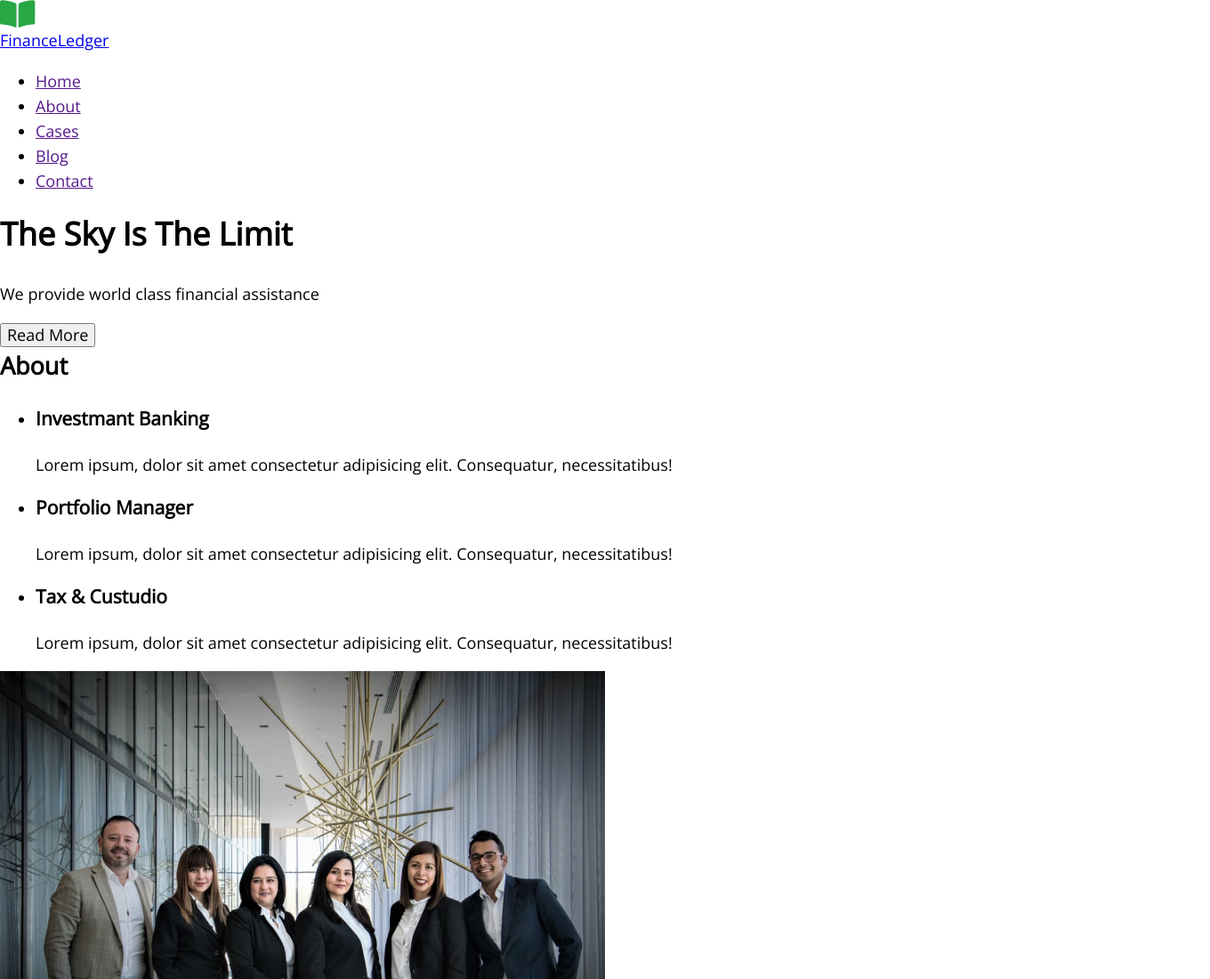
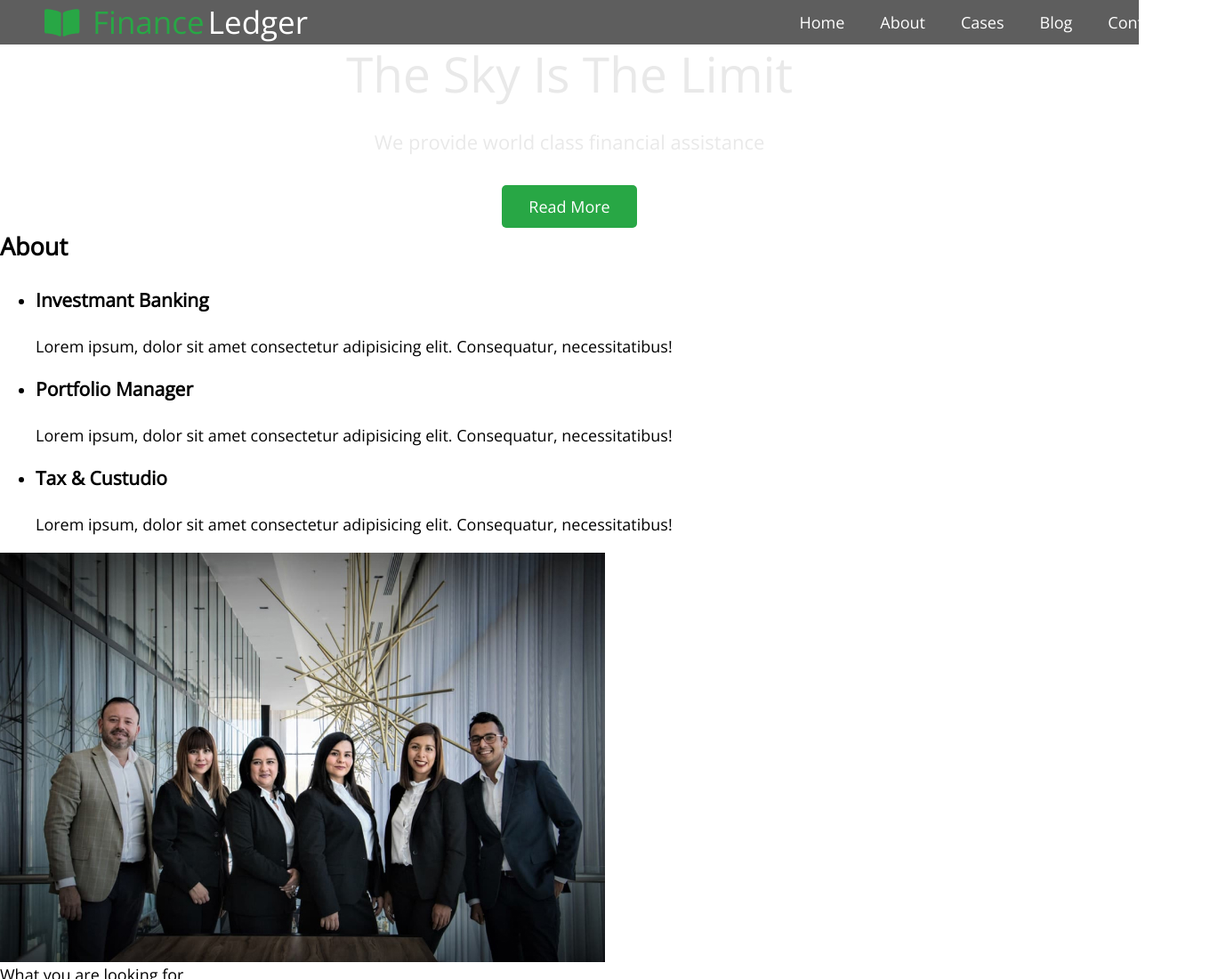
Before and after one commit to yukhymets/fson58-dreamteam, a plain HTML site: page index.html in a window 1280 px wide. Shown: the top 1100 px of the page at 89% size, 1360 px wide, since content can reach past the window. Drawn offline with nearby package versions, Linux system fonts and the light colour scheme.

Commit message:
add-hero

```diff
--- a/css/style.css
+++ b/css/style.css
@@ -4,6 +4,7 @@
   --primary-text-color: #333333;
   --secondary-text-color: #ffffff;
   --input-text-color: #808080;
+  --hero-text-color: #E9E9E9;
 
   --main-font-family: 'Open Sans', sans-serif;
 }
@@ -71,4 +72,96 @@ address {
   overflow: hidden;
 }
 
+.container{
+  width: 1360px;
+  padding: 0 50px;
+  margin-left: auto;
+  margin-right: auto;
+}
+
 /* header */
+
+.header{
+  background-color: #5E5E5E;
+}
+
+.logo{
+  font-size: 35px;
+  line-height: 1.21;
+  color: var(--secondary-text-color);
+  display: flex;
+  align-items: center;
+}
+
+.logo-img{
+  margin-right: 10px;
+}
+
+.accent{
+  color: var(--accent-color);
+
+  margin: 4px;
+}
+
+.header-nav{
+  display: flex;
+    align-items: center;
+}
+
+.header-nav-list{
+  display: flex;
+  align-items: center;
+  margin-left: auto;
+}
+
+.header-nav-link{
+    color: var(--secondary-text-color)
+}
+
+.header-nav-link:hover,
+.header-nav-link:focus{
+  color: var(--accent-color)
+}
+
+.header-nav-item:not(:last-child){
+  margin-right: 40px;
+}
+
+/* Hero section */
+
+.hero{
+  text-align: center;
+}
+
+.hero-title{
+    font-weight: 300;
+    font-size: 55px;
+    line-height: 1.2;
+    text-align: center;
+    color: var(--hero-text-color);
+    margin-bottom: 25px;
+}
+
+.hero-text{
+    font-size: 22px;
+    line-height: 1.67;
+    text-align: center;
+    color: var(--hero-text-color);
+    margin-bottom: 30px;
+}
+
+.button{
+  font-family: inherit;
+  font-size: 18px;
+  line-height: 1.56;
+  text-align: center;
+  color: var(--secondary-text-color);
+
+  background-color: var(--accent-color);
+  border: none;
+  border-radius: 5px;
+  padding: 10px 30px;
+  cursor: pointer;
+
+
+}
--- a/index.html
+++ b/index.html
@@ -32,27 +32,31 @@
   </head>
   <body>
     <!-- Хедер -->
-    <header>
-      <a href="./index.html"
-        ><img src="./images/logo/logo.svg" alt="logo" /><span>Finance</span>Ledger</a
-      >
-      <nav>
-        <ul>
-          <li><a href="">Home</a></li>
-          <li><a href="">About</a></li>
-          <li><a href="">Cases</a></li>
-          <li><a href="">Blog</a></li>
-          <li><a href="">Contact</a></li>
-        </ul>
-      </nav>
+    <header class="header">
+      <div class="container">
+        <nav class="header-nav">
+          <a class="logo link" href="./index.html"
+            ><img class="logo-img" src="./images/logo/logo.svg" alt="logo" />
+            <span class="accent">Finance</span> Ledger</a
+          >
+
+          <ul class="header-nav-list list">
+            <li class="header-nav-item"><a class="header-nav-link link" href="">Home</a></li>
+            <li class="header-nav-item"><a class="header-nav-link link" href="">About</a></li>
+            <li class="header-nav-item"><a class="header-nav-link link" href="">Cases</a></li>
+            <li class="header-nav-item"><a class="header-nav-link link" href="">Blog</a></li>
+            <li class="header-nav-item"><a class="header-nav-link link" href="">Contact</a></li>
+          </ul>
+        </nav>
+      </div>
     </header>
 
     <!-- головний контент -->
     <main>
-      <section>
-        <h1>The Sky Is The Limit</h1>
-        <p>We provide world class financial assistance</p>
-        <button type="button">Read More</button>
+      <section class="hero">
+        <h1 class="hero-title">The Sky Is The Limit</h1>
+        <p class="hero-text">We provide world class financial assistance</p>
+        <button class="button" type="button">Read More</button>
       </section>
 
       <!--About-->
```
